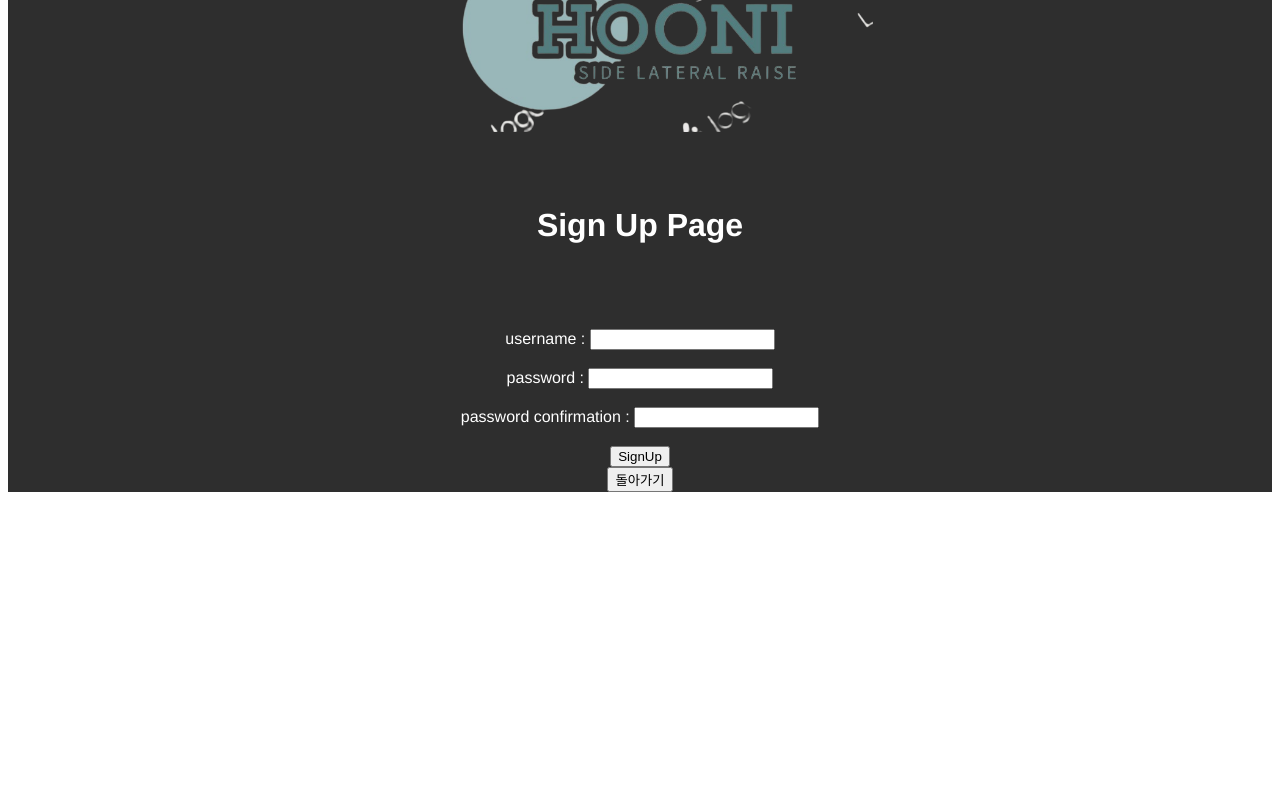
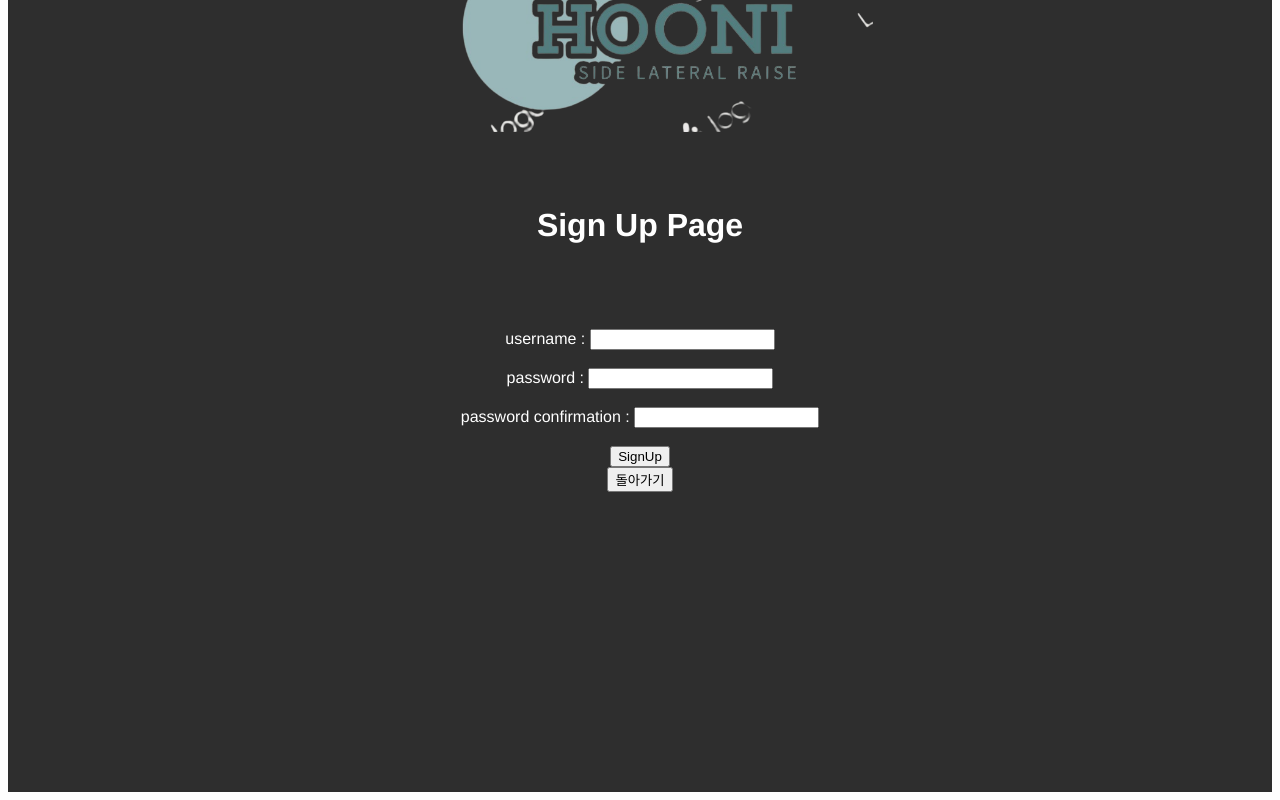
Before and after one commit to KimYoungSeok15/maltesers, a Vue app in the folder client/: page /signup in a window 1280 px wide. Shown: the part 176-976 px from the top of the page. Before the commit the page ends 800 px from the top, so only its background shows below. Built offline with nearby package versions, Linux system fonts and the light colour scheme; no server answers; the HTML template or start-up script is replaced by a standard one.

Commit message:
05230925

```diff
--- a/client/src/views/SignUpView.vue
+++ b/client/src/views/SignUpView.vue
@@ -17,6 +17,7 @@
       <input type="submit" value="SignUp">
     </form>
     <button @click="GoBack" class="mt-3">돌아가기</button>
+    <div style="height: 300px;"></div>
   </div>
 </template>
 
```
